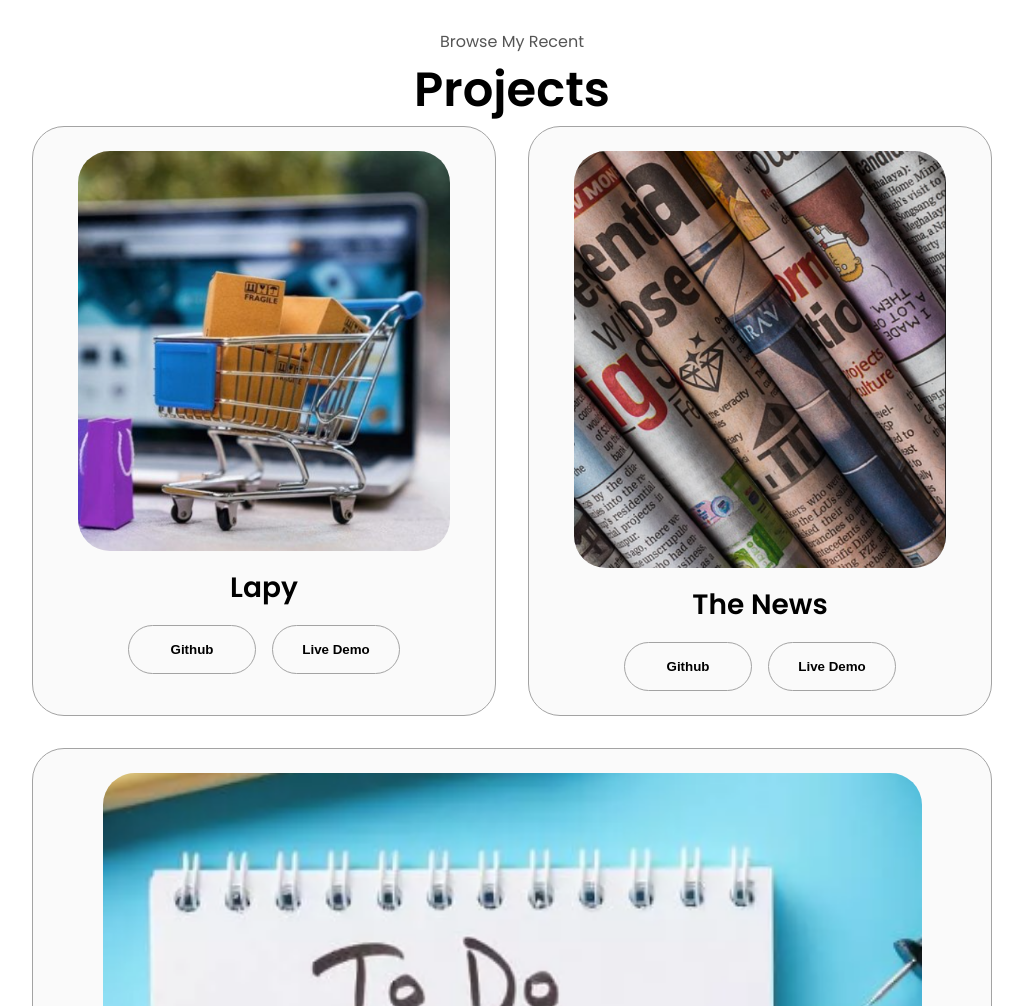
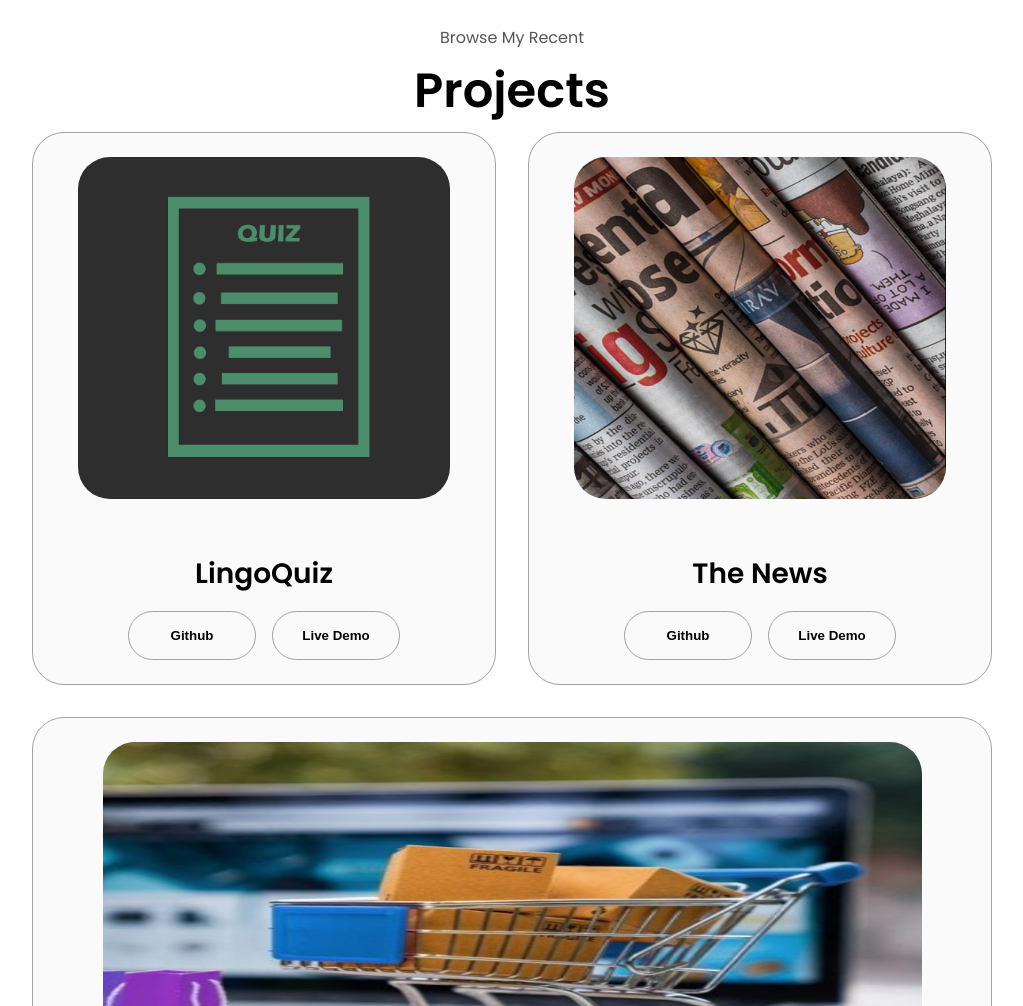
Before and after one commit to saroyar123/portfolio, a plain HTML site: page index.html in a window 1280 px wide. Shown: the part 2900-3906 px from the top of the page, without its empty margins (128-1151 px from the left). Drawn offline with Linux system fonts and the light colour scheme.

Commit message:
project are added

```diff
--- a/index.html
+++ b/index.html
@@ -108,7 +108,7 @@
             Celebel Technology allowed me to deepen my expertise in Node.js, adding another layer of proficiency to my
             skill set. With a strong foundation in <b>MERN stack development</b>, I excel in creating scalable and
             efficient web applications. My passion for problem-solving is evident in my track record of conquering over
-            <b>350+ Data Structure and Algorithm</b> problems on Leetcode, demonstrating my ability to tackle intricate
+            <b>800+ Data Structure and Algorithm</b> problems on Leetcode, demonstrating my ability to tackle intricate
             challenges and implement pragmatic solutions. Additionally, my analytical and technical acumen, combined
             with strong learning capabilities and effective communication skills, enable me to thrive within
             collaborative team settings.
@@ -173,7 +173,7 @@
       <h2 class="experience-sub-title">Data Structure & Algorithm</h2>
        <div>
         <p>
-          My passion for problem-solving shines through in my track record of conquering over 600+ Data Structure and Algorithm problems on Coding Platfroms, demonstrating my capacity to tackle intricate challenges and implement pragmatic solutions
+          My passion for problem-solving shines through in my track record of conquering over 800+ Data Structure and Algorithm problems on Coding Platfroms, demonstrating my capacity to tackle intricate challenges and implement pragmatic solutions
         </p>
         <h3 class="coding_profile_title">Coding Profile</h3>
         <a href="">Leetcode</a>
@@ -193,6 +193,46 @@
       <div class="about-containers">
         <div class="details-container color-container">
           <div class="article-container">
+            <img src="./assets/quiz-1799937_1920.png" alt="Project 1" class="project-img" />
+          </div>
+          <h2 class="experience-sub-title project-title">LingoQuiz</h2>
+          <div class="btn-container">
+            <a href="https://github.com/saroyar123/Quiz_app" target="_blank">
+              <button class="btn btn-color-2 project-btn">
+                Github
+              </button>
+            </a>
+            <a href="https://lingoquiz.onrender.com/" target="_blank">
+              <button class="btn btn-color-2 project-btn">
+                Live Demo
+              </button>
+            </a>
+
+
+          </div>
+        </div>
+
+        <div class="details-container color-container">
+          <div class="article-container">
+            <img src="./assets/The_new2.png" alt="Project 2" class="project-img" />
+          </div>
+          <h2 class="experience-sub-title project-title">The News</h2>
+          <div class="btn-container">
+            <a href="https://github.com/saroyar123/THE_NEWS_backend" target="_blank">
+              <button class="btn btn-color-2 project-btn">
+                Github
+              </button>
+            </a>
+            <a href="https://the-news.onrender.com/" target="_blank">
+              <button class="btn btn-color-2 project-btn">
+                Live Demo
+              </button>
+            </a>
+
+          </div>
+        </div>
+        <div class="details-container color-container">
+          <div class="article-container">
             <img src="./assets/Lapy.png" alt="Project 1" class="project-img" />
           </div>
           <h2 class="experience-sub-title project-title">Lapy</h2>
@@ -208,23 +248,7 @@
             </button>
           </div>
         </div>
-        <div class="details-container color-container">
-          <div class="article-container">
-            <img src="./assets/The_new2.png" alt="Project 2" class="project-img" />
-          </div>
-          <h2 class="experience-sub-title project-title">The News</h2>
-          <div class="btn-container">
-            <a href="https://github.com/saroyar123/THE_NEWS_backend" target="_blank">
-              <button class="btn btn-color-2 project-btn">
-                Github
-              </button>
-            </a>
-            <button class="btn btn-color-2 project-btn">
-              Live Demo
-            </button>
-          </div>
-        </div>
-        <div class="details-container color-container">
+        <!-- <div class="details-container color-container">
           <div class="article-container">
             <img src="./assets/Todo3.png" alt="Project 3" class="project-img" />
           </div>
@@ -240,7 +264,7 @@
               Live Demo
             </button>
           </div>
-        </div>
+        </div> -->
       </div>
     </div>
     <img src="./assets/arrow.png" alt="Arrow icon" class="icon arrow" onclick="location.href='./#contact'" />
--- a/style.css
+++ b/style.css
@@ -321,7 +321,10 @@ section {
 /* EXPERIENCE SECTION */
 
 #experience {
+  display: flex;
+  flex-direction: column;
   position: relative;
+  gap: 10px;
 }
 
 .experience-sub-title {
@@ -354,6 +357,7 @@ section {
   flex-direction: row;
   gap: 2.5rem;
   justify-content: space-around;
+  height: 380px;
 }
 
 article {
@@ -391,6 +395,9 @@ article .icon {
 /* PROJECTS SECTION */
 
 #projects {
+  display: flex;
+  flex-direction: column;
+  gap: 5px;
   position: relative;
   /* border: 1px solid red; */
 }
```
Also changed, not shown: assets/quiz-1799937_1920.png (added).
